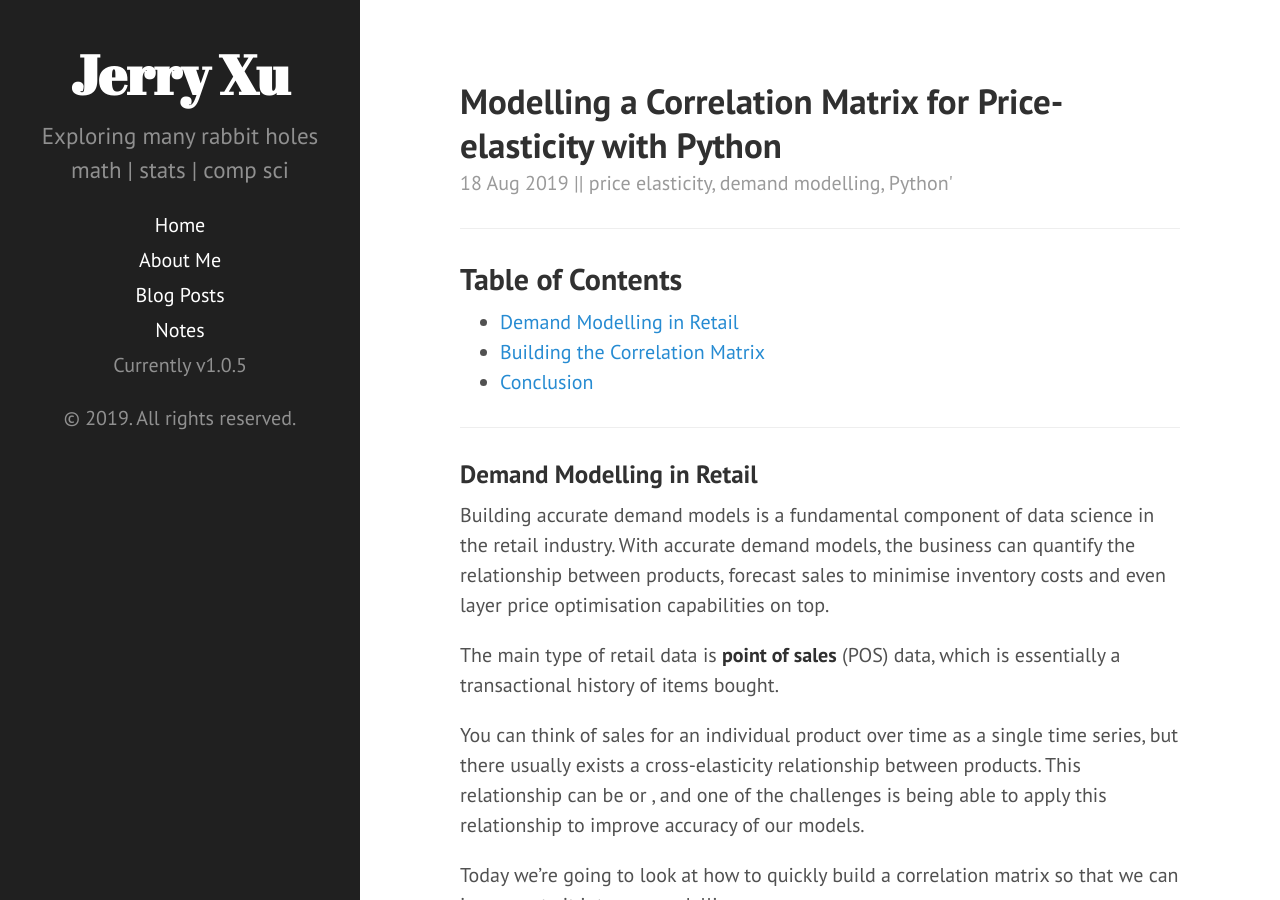
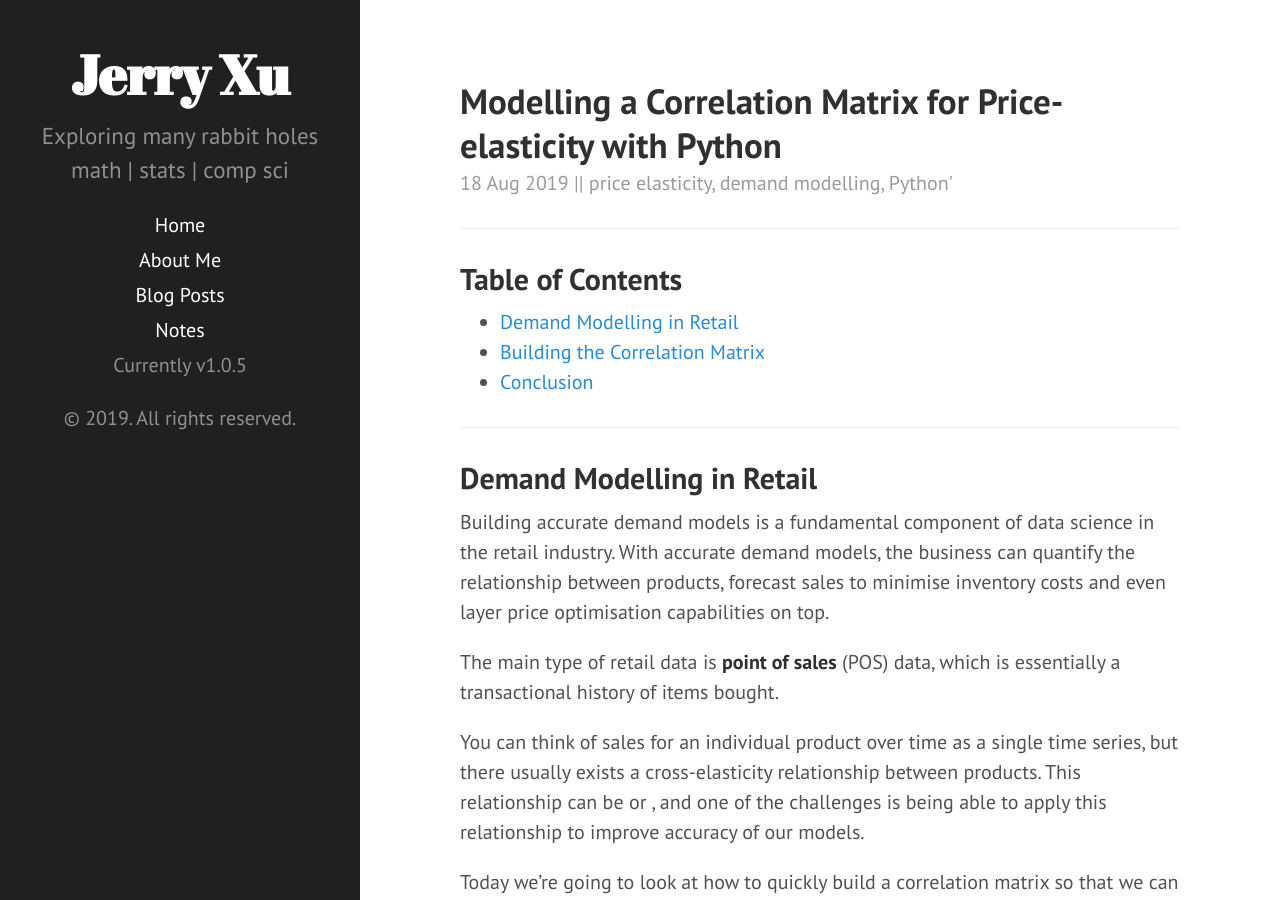
Before and after one commit to jerry-ye-xu/jerry-ye-xu.github.io, a Jekyll site: the page built from _posts/2019-8-18-price-elasticity-retail-analytics.md, in a window 1280 px wide and 900 px high. Built offline with Jekyll 4.4.1, drawn with Linux system fonts in a browser that asks for light colours; formulas are drawn with MathJax 3.

Commit message:
using h2 for ToC

```diff
--- a/_posts/2019-8-18-price-elasticity-retail-analytics.md
+++ b/_posts/2019-8-18-price-elasticity-retail-analytics.md
@@ -15,8 +15,7 @@
 <!-- Need this for table of contents above -->
 ---
 
-
-### Demand Modelling in Retail
+## Demand Modelling in Retail
 
 Building accurate demand models is a fundamental component of data science in the retail industry. With accurate demand models, the business can quantify the relationship between products, forecast sales to minimise inventory costs and even layer price optimisation capabilities on top.
 
@@ -26,7 +25,7 @@
 
 Today we're going to look at how to quickly build a correlation matrix so that we can incorporate it into our modelling process.
 
-### Building the Correlation Matrix
+## Building the Correlation Matrix
 
 So first we load in the data
 
@@ -96,8 +95,7 @@
 
 ![correlation heatmap](../public/correlation_matrix.png)
 
-
-### Conclusion
+## Conclusion
 
 Utilising price-elasticity features to model the relationship between multiple products is very common in retail.
 
```
